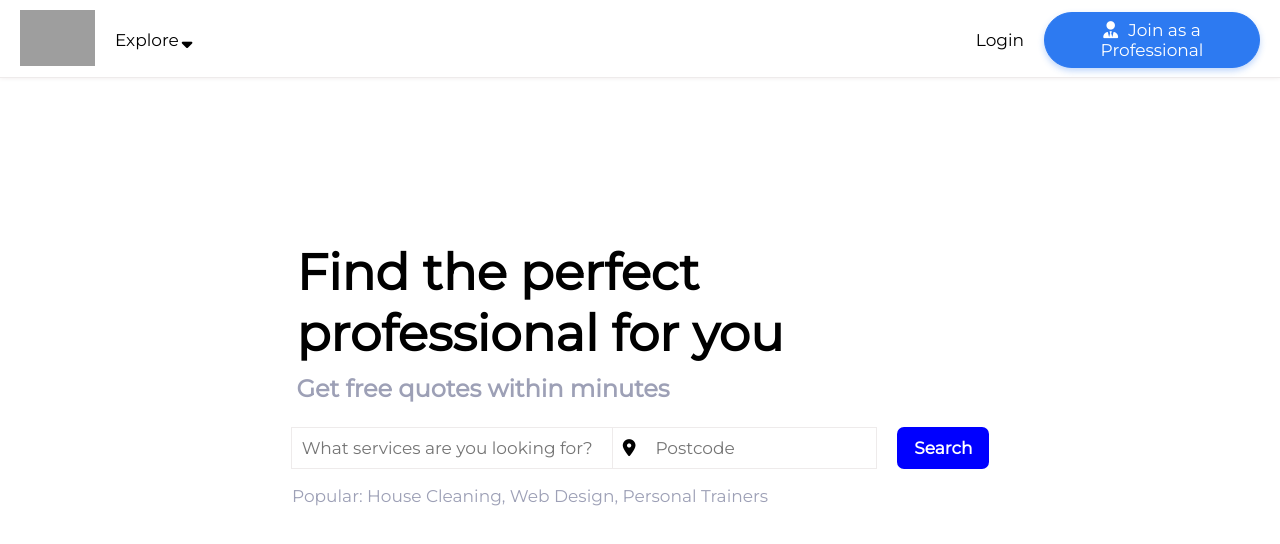
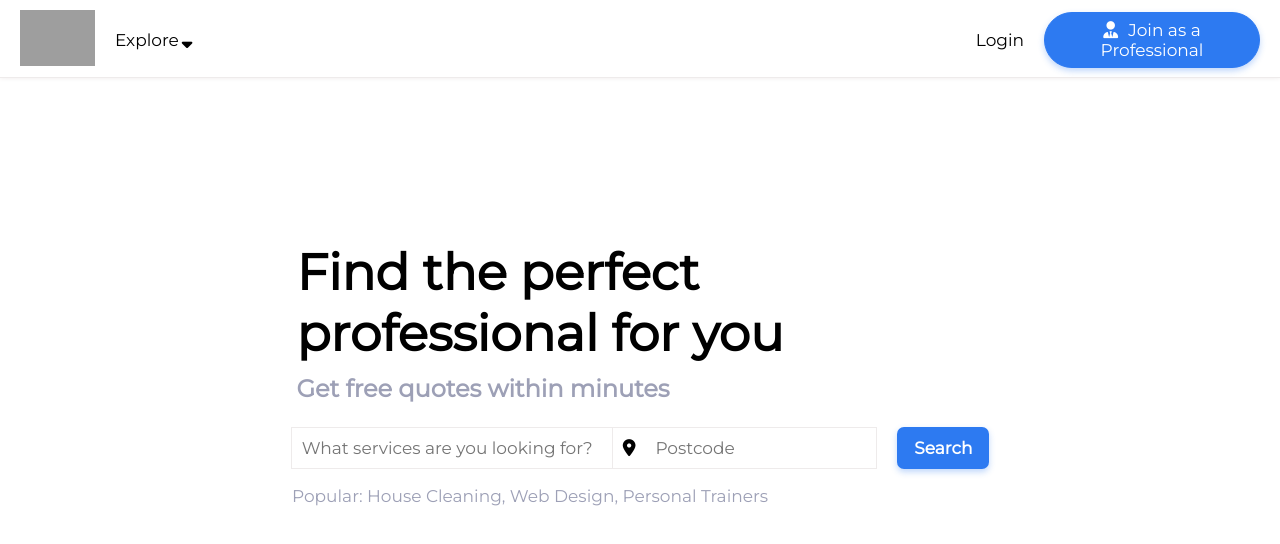
Before and after one commit to tahaizheree/freelancewebsite, a React (Create React App) app: page / in a window 1280 px wide. Shown: the top 544 px of the page. Built offline with nearby package versions, Linux system fonts and the light colour scheme; grey boxes are pictures that could not be loaded; a web font is replaced by a local one.

Commit message:
Intro Search

```diff
--- a/src/components/introsearch/introsearch.css
+++ b/src/components/introsearch/introsearch.css
@@ -50,7 +50,6 @@
 {
 
     all:unset;
-    background-color:blue;
     margin-left:20px;
     padding:11px;
     font-weight:bold;
@@ -58,6 +57,14 @@
     text-align:center;
     color:white;
     border-radius: 7px;
+    background-color: #2d7af1;
+box-shadow:0 3px 6px 0 rgb(45 122 241 / 30%);
+}
+
+.search:hover{
+    transition:0.3s ease all;
+    background-color:#256fdd;
+    cursor:pointer;
 }
 
 .downtext
--- a/src/components/introsearch/introsearch.jsx
+++ b/src/components/introsearch/introsearch.jsx
@@ -20,7 +20,7 @@ const IntroSearch = () => {
             <i class="fa-solid fa-location-dot"></i>
           </div>
           <input type="text" className="Postcode" placeholder="Postcode" />
-          <button className="search">Search</button>
+          <button className="search" type="submit">Search</button>
         </div>
         <div className="downtext">
           <p>Popular: House Cleaning, Web Design, Personal Trainers</p>
```
